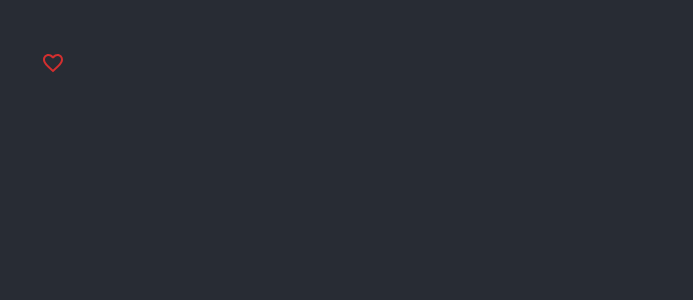
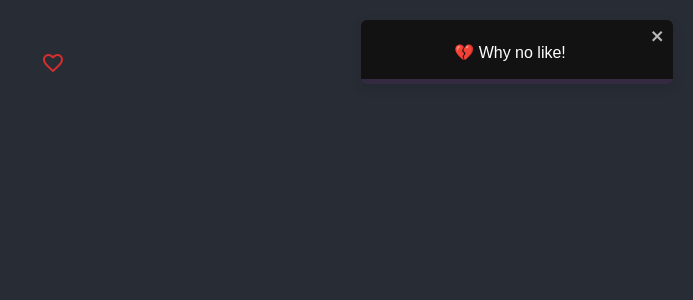
Before and after one commit to Aleksandra-Romanic/React-Workshop, a React (Create React App) app: page / in a window 1280 px wide. Shown: the top 300 px of the page, without its empty margins (587-1280 px from the left). Built offline with nearby package versions, Linux system fonts and the light colour scheme.

Commit message:
Added toastify

```diff
--- a/package.json
+++ b/package.json
@@ -17,6 +17,7 @@
     "react-dom": "^18.3.1",
     "react-router-dom": "^6.26.2",
     "react-scripts": "5.0.1",
+    "react-toastify": "^10.0.5",
     "typescript": "^4.9.5",
     "web-vitals": "^2.1.4"
   },
--- a/src/App.tsx
+++ b/src/App.tsx
@@ -3,6 +3,7 @@ import logo from './logo.svg';
 import './App.css';
 import { Route, Routes } from 'react-router-dom';
 import { Homepage } from './pages/Homepage';
+import { ToastContainer } from 'react-toastify';
 
 function App() {
   return (
@@ -12,6 +13,7 @@ function App() {
         <Route path='/' element={<Homepage />} />
       </Routes>
     </header>
+    <ToastContainer autoClose={1000} closeOnClick theme='dark' />
   </div>
   );
 }
--- a/src/pages/Homepage.tsx
+++ b/src/pages/Homepage.tsx
@@ -3,6 +3,8 @@ import { useEffect, useState } from "react";
 import logo from "../assets/logo.svg";
 import { useNavigate } from "react-router-dom";
 import { Favorites } from "../components/Favorites";
+import { toast } from "react-toastify";
+import 'react-toastify/dist/ReactToastify.css'
 
 
 export const Homepage = () => {
@@ -11,7 +13,9 @@ export const Homepage = () => {
 
   useEffect(() => {
     if (!like) {
+      toast('💔 Why no like!')
     } else {
+      toast('💟 Nice!')
     }
   }, [like]);
 
```
Also changed, not shown: 1 other file (tests, documents, lock files or other folders).
